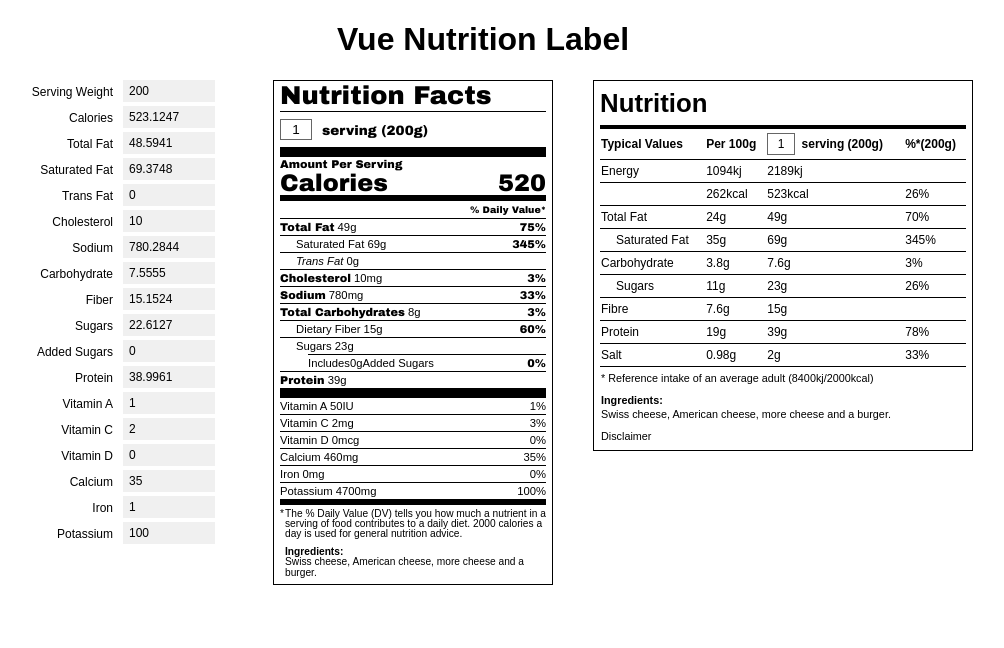
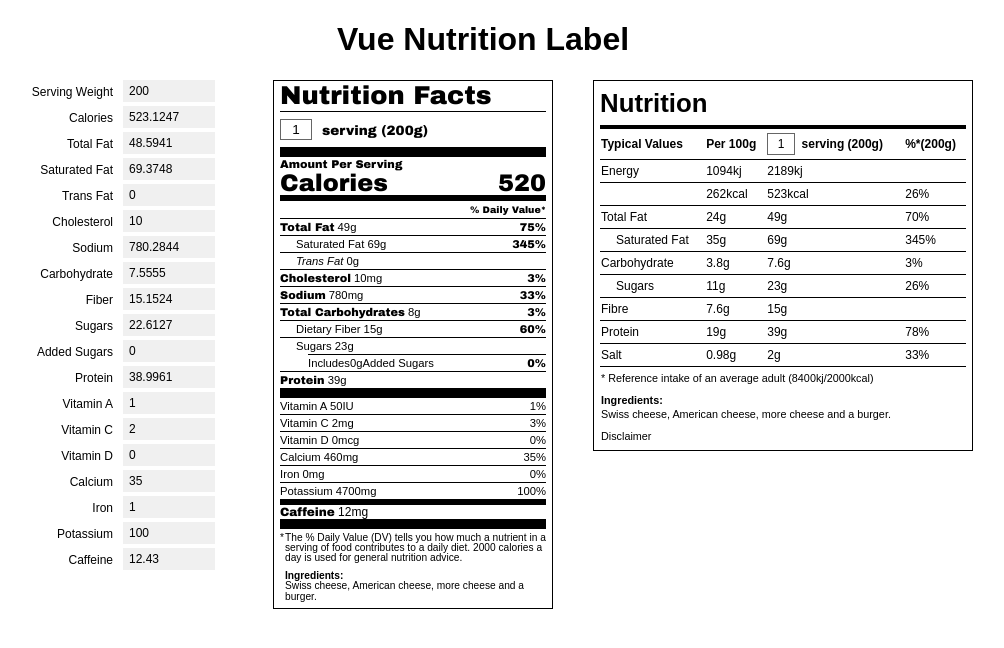
Before and after one commit to nutritionix/vue-nutrition-label, a Vue app: page / in a window 1280 px wide. Shown: the top 648 px of the page, without its empty margins (157-1161 px from the left). Built offline with nearby package versions, Linux system fonts and the light colour scheme.

Commit message:
added caffeine

```diff
--- a/src/App.vue
+++ b/src/App.vue
@@ -90,6 +90,10 @@
             <label>Potassium</label>
             <input type="number" v-model="n.potassium">
           </p>
+          <p v-if="options.caffeine.show">
+            <label>Caffeine</label>
+            <input type="number" v-model="n.caffeine">
+          </p>
         </form>
       </div>
       <div class="col2">
@@ -121,6 +125,7 @@ export default {
           servingsPerContainer: 'Servings Per Container:',
           amountPerServing: 'Amount Per Serving',
           calories: 'Calories',
+          caffeine: 'Caffeine',
           fatCalories: 'Calories from Fat',
           totalFat: 'Total Fat',
           satFat: 'Saturated Fat',
@@ -147,6 +152,10 @@ export default {
           multipleItems: 'Multiple Items'
         },
         addedSugars: {
+          show: 1,
+          na: 1
+        },
+        caffeine: {
           show: 1,
           na: 1
         },
@@ -239,6 +248,7 @@ export default {
         ingredientStatement: 'Swiss cheese, American cheese, more cheese and a burger.',
         nutrition: {
           calories: 523.1247,
+          caffeine: 12.43,
           fatCalories: 170,
           totalFat: 48.5941,
           saturatedFat: 69.3748,
--- a/src/NutritionLabel.vue
+++ b/src/NutritionLabel.vue
@@ -158,6 +158,11 @@
         </div>
       </div>
       <div class="nf-bar1"></div>
+          <div v-if="caffeine.show">
+            <span class="nf-highlight" v-html="text.caffeine || 'Caffeine'"></span> {{ caffeine.value }}<span aria-hidden="true">mg</span>
+            <span class="sr-only"> milligrams</span>
+          </div>
+      <div v-if="caffeine.show" class="nf-bar2"></div>
       <div class="nf-footnote">
         <span>
           {{ text.footnote || 'The % Daily Value (DV) tells you how much a nutrient in a serving of food contributes to a daily diet. 2000 calories a day is used for general nutrition advice.' }}
@@ -524,6 +529,9 @@ export default {
           case 'potassium':
             value = value / 100 * this.rdi[nutrient];
             return this.roundPotassium(this.multiplier(value));
+
+          case 'caffeine':
+            return this.roundToNearestNum(this.multiplier(value), 1);
 
           // Vitamins and Minerals
           case 'vitaminA':
@@ -1029,6 +1037,14 @@ export default {
         show: this.hasOption(n) ? this.options.potassium.show : 1
       };
     },
+    caffeine () {
+      let n = 'caffeine';
+
+      return {
+        value: this.unitValue(n),
+        show: this.hasOption(n) ? this.options.caffeine.show : 1
+      };
+    },
     servingWeight () {
       return this.unitValue('servingWeight');
     },
```
Also changed, not shown: 2 other files (tests, documents, lock files or other folders).
